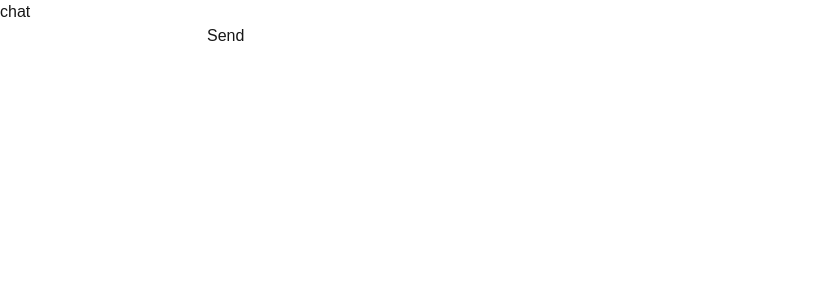
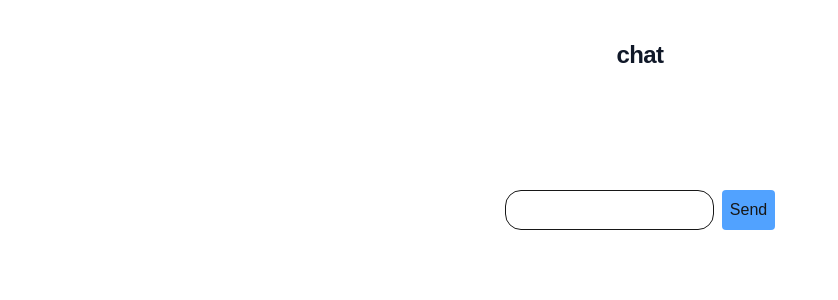
Before and after one commit to DovCaio/chat_frontend, a Next.js app: page /chat in a window 1280 px wide. Shown: the top 300 px of the page, without its empty margins (0-838 px from the left). Built offline with nearby package versions, Linux system fonts and the light colour scheme.

Commit message:
feat: complete the mock features

```diff
--- a/components/chat/ChatContainer.tsx
+++ b/components/chat/ChatContainer.tsx
@@ -1,23 +1,48 @@
 "use client";
+
+import { useEffect, useState } from "react";
+
 export const ChatContainer = () => {
+  const [messages, setMessages] = useState<string[]>([]);
+
   const handleSubmit = (e: React.SubmitEvent<HTMLFormElement>) => {
     e.preventDefault();
     const formData = e.currentTarget;
     const message = formData.text_messages.value;
+
+    const sucessful = true;
+
+    if (sucessful) {
+      setMessages((prev) => [...prev, message]);
+    }
+
     console.log(message);
   };
 
   return (
-    <div>
+    <div className="flex flex-col items-center m-10">
       <div>
-        <h1>chat</h1>
+        <h1 className="text-xl font-bold leading-tight tracking-tight text-gray-900 md:text-2xl dark:text-white">
+          chat
+        </h1>
       </div>
 
-      <div>{/** messages */}</div>
+      <div className="my-10">
+        {messages.map((msg, index) => {
+          return <p key={index}>{msg}</p>;
+        })}
+      </div>
 
-      <form onSubmit={handleSubmit}>
-        <input type="text" name="text_messages" id="tx_msg" />
-        <button type="submit">Send</button>
+      <form onSubmit={handleSubmit} className="flex my-10">
+        <input
+          type="text"
+          name="text_messages"
+          id="tx_msg"
+          className="border rounded-2xl"
+        />
+        <button type="submit" className="bg-blue-400 p-2 rounded ml-2">
+          Send
+        </button>
       </form>
     </div>
   );
```
